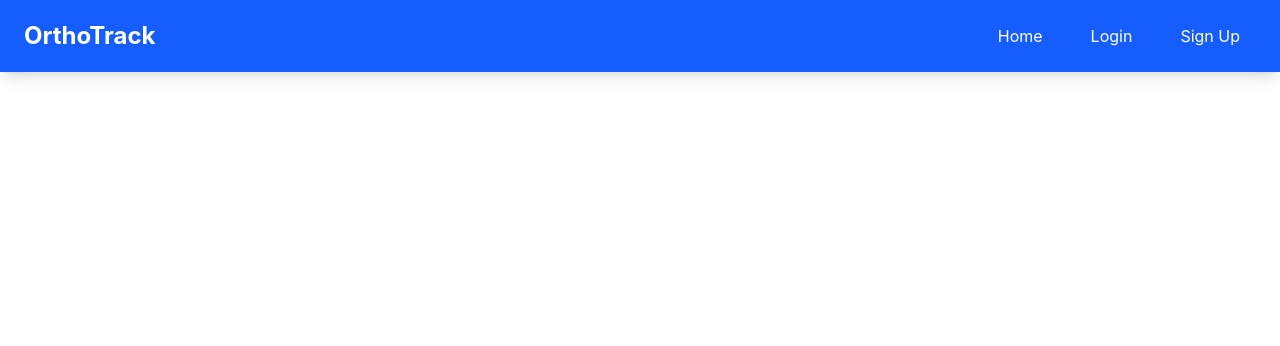
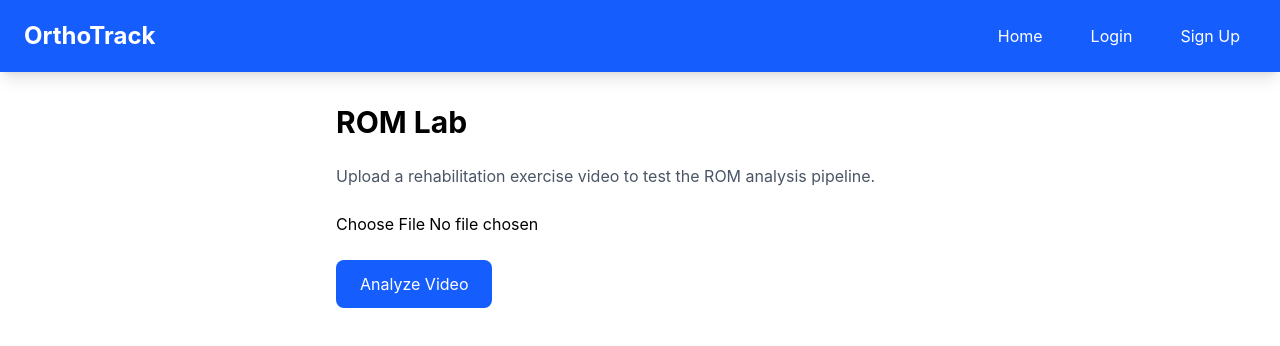
Before and after one commit to trisha-s-101/orthotrack-app, a React (Vite) app: page /rom in a window 1280 px wide. Shown: the top 346 px of the page. Built offline with nearby package versions, Linux system fonts and the light colour scheme; no server answers.

Commit message:
Basic ROM page to test the integration out

```diff
--- a/src/App.jsx
+++ b/src/App.jsx
@@ -10,6 +10,7 @@ import { Routes, Route } from 'react-router-dom'
 import { useState, useEffect } from "react"
 import { supabase } from "./supabaseClient.js"
 import ProtectedRoute from "./components/ProtectedRoute.jsx"
+import ROM from "./pages/ROM";
 
 function App() {
 
@@ -44,6 +45,7 @@ function App() {
         <Route path="/injuries/:id" element={
           <ProtectedRoute user={user}> <InjuryDetail user={user} /> </ProtectedRoute>
           } />
+        <Route path="/rom" element={<ROM />} />
       </Routes>
     </>
   )
--- /dev/null
+++ b/src/pages/ROM.jsx
@@ -0,0 +1,94 @@
+import { useState } from "react";
+
+const ROMLab = () => {
+  const [video, setVideo] = useState(null); //stores the file the user selected
+  const [loading, setLoading] = useState(false); //controls what the button says (UI)
+  const [result, setResult] = useState(null); //stores the JOSN returned by Flask
+
+  async function handleAnalyze() {
+    if (!video) {
+      alert("Please choose a video first.");
+      return;
+    }
+
+    setLoading(true);
+
+    const formData = new FormData();
+    formData.append("video", video);
+
+    try {
+      const response = await fetch("http://localhost:5000/analyze-rom", {
+        method: "POST",
+        body: formData,
+      });
+
+      const data = await response.json();
+      setResult(data);
+    } catch (error) {
+      console.log(error);
+      alert("Failed to analyze video.");
+    }
+
+    setLoading(false);
+  }
+
+  return (
+    <div className="max-w-2xl mx-auto p-8">
+
+      <h1 className="text-3xl font-bold mb-6">
+        ROM Lab
+      </h1>
+
+      <p className="mb-6 text-gray-600">
+        Upload a rehabilitation exercise video to test the ROM analysis
+        pipeline.
+      </p>
+
+      <input
+        type="file"
+        accept="video/*"
+        onChange={(e) => setVideo(e.target.files[0])}
+        className="mb-6"
+      />
+
+      <br />
+
+      <button
+        onClick={handleAnalyze}
+        disabled={loading}
+        className="bg-blue-600 text-white px-6 py-3 rounded-lg hover:bg-blue-700 disabled:bg-gray-400"
+      >
+        {loading ? "Analyzing..." : "Analyze Video"}
+      </button>
+
+      {result && (
+        <div className="mt-10 bg-gray-100 rounded-lg p-6">
+
+          <h2 className="text-xl font-semibold mb-4">
+            Results
+          </h2>
+
+          <p>
+            <strong>Status:</strong> {result.status}°
+          </p>
+
+          <p>
+            <strong>Preview Image:</strong> {result.preview_image}°
+          </p>
+
+          <p>
+            <strong>Angles:</strong> {result.angles}°
+          </p>
+
+          <p>
+            <strong>Frames Processed:</strong> {result.frame_count}
+          </p>
+
+        </div>
+      )}
+
+    </div>
+  );
+};
+
+export default ROMLab;
```
